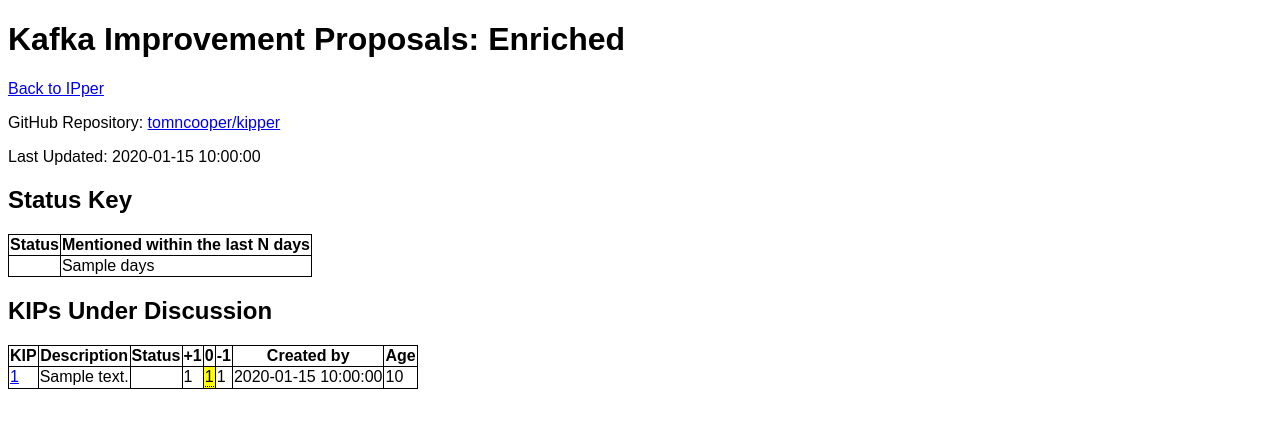
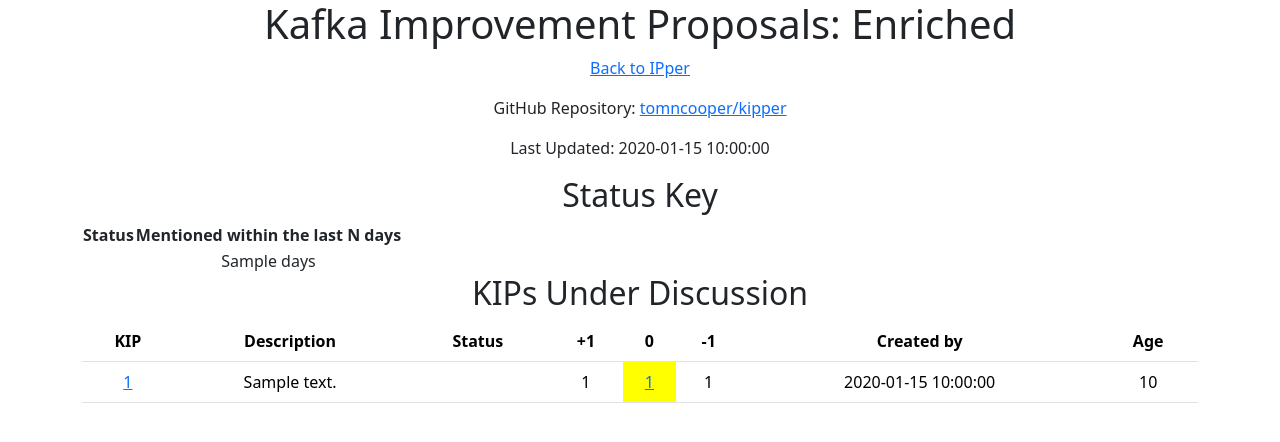
Before and after one commit to tomncooper/kipper, a Python web app: template templates/kafka-index.html.jinja in a window 1280 px wide. Shown: the top 442 px of the page. Run offline with Jinja, Linux system fonts and the light colour scheme; the template is opened without the code that fills it: most values are stand-ins (such as "Sample title", 1, 10 or a date in 2020).

Commit message:
Switch to Boostrap CSS

```diff
--- a/templates/kafka-index.html.jinja
+++ b/templates/kafka-index.html.jinja
@@ -1,61 +1,24 @@
 <!DOCTYPE html>
 
 <head>
+    <link href="https://cdn.jsdelivr.net/npm/bootstrap@5.3.3/dist/css/bootstrap.min.css" rel="stylesheet" integrity="sha384-QWTKZyjpPEjISv5WaRU9OFeRpok6YctnYmDr5pNlyT2bRjXh0JMhjY6hW+ALEwIH" crossorigin="anonymous">
+    <meta charset="utf-8">
+    <meta name="viewport" content="width=device-width, initial-scale=1">
     <title>KIP Status</title>
-    <style type="text/css">
-
-        html * {
-            font-family: Arial, Helvetica, sans-serif;
-        }
-
-        table,
-        th,
-        td {
-            border: 1px solid black;
-            border-collapse: collapse;
-        }
-        tr:hover {
-          background-color:#CCE6FF;
-        }
-
-        /* Tooltip container */
-        .tooltip {
-            position: relative;
-            display: inline-block;
-            border-bottom: 1px dotted black;
-            /* If you want dots under the hoverable text */
-        }
-
-        /* Tooltip text */
-        .tooltip .tooltiptext {
-            visibility: hidden;
-            width: 200px;
-            background-color: black;
-            color: #fff;
-            text-align: center;
-            padding: 5px 0;
-            border-radius: 6px;
-
-
-            /* Position the tooltip text - see examples below! */
-            position: absolute;
-            z-index: 1;
-            top: -5px;
-            right: 105%;
-        }
-
-        /* Show the tooltip text when you mouse over the tooltip container */
-        .tooltip:hover .tooltiptext {
-            visibility: visible;
-        }
-    </style>
 </head>
 
 <body>
+    <div class="container text-center">
+        <div class="row">
+            <div class="col">
                 <h1>Kafka Improvement Proposals: Enriched</h1>
                 <p><a href="index.html">Back to IPper</a></p>
                 <p>GitHub Repository: <a href="https://github.com/tomncooper/kipper">tomncooper/kipper</a></p>
                 <p>Last Updated: {{ date }}</p>
+            </div>
+        </div>
+        <div class="row">
+            <div class="col">
                 <h2>Status Key</h2>
                 <table>
                     <tr>
@@ -69,8 +32,12 @@
                     </tr>
                     {% endfor %}
                 </table>
+            </div>
+        <div>
+        <div class="row">
+            <div class="col">
                 <h2>KIPs Under Discussion</h2>
-    <table>
+                <table class="table table-hover">
                     <tr>
                         <th>KIP</th>
                         <th>Description</th>
@@ -88,39 +55,33 @@
                         <td style="background-color:{{ kip['status'].text }};"></td>
                         {% if kip["+1"] %}
                         <td style="background-color:green;">
-                <div class="tooltip">{{ kip["+1"]|length }}
-                    <span class="tooltiptext">
+                            <a href="#" data-bs-toggle="tooltip" data-bs-html=true
+                            data-bs-title="
                             {% for name in kip["+1"] %}
-                        {{ name }}<br>
-                        {% endfor %}
-                    </span>
-                </div>
+                            {{ name|replace("<", "(")|replace(">",")") }}<br>
+                            {% endfor %}">{{ kip["+1"]|length }}</a>
                         </td>
                         {% else %}
                         <td>{{ kip["+1"]|length }}</td>
                         {% endif %}
                         {% if kip["0"] %}
                         <td style="background-color:yellow;">
-                <div class="tooltip">{{ kip["0"]|length }}
-                    <span class="tooltiptext">
+                            <a href="#" data-bs-toggle="tooltip" data-bs-html=true
+                            data-bs-title="
                             {% for name in kip["0"] %}
-                        {{ name }}<br>
-                        {% endfor %}
-                    </span>
-                </div>
+                            {{ name|replace("<", "(")|replace(">",")") }}<br>
+                            {% endfor %}">{{ kip["0"]|length }}</a>
                         </td>
                         {% else %}
                         <td>{{ kip["0"]|length }}</td>
                         {% endif %}
                         {% if kip["-1"] %}
                         <td style="background-color:red;">
-                <div class="tooltip">{{ kip["-1"]|length }}
-                    <span class="tooltiptext">
+                            <a href="#" data-bs-toggle="tooltip" data-bs-html=true
+                            data-bs-title="
                             {% for name in kip["-1"] %}
-                        {{ name }}<br>
-                        {% endfor %}
-                    </span>
-                </div>
+                            {{ name|replace("<", "(")|replace(">",")") }}<br>
+                            {% endfor %}">{{ kip["-1"]|length }}</a>
                         </td>
                         {% else %}
                         <td>{{ kip["-1"]|length }}</td>
@@ -130,6 +91,13 @@
                     </tr>
                     {% endfor %}
                 </table>
+            </div>
+        </div>
+    <script src="https://cdn.jsdelivr.net/npm/bootstrap@5.3.3/dist/js/bootstrap.bundle.min.js" integrity="sha384-YvpcrYf0tY3lHB60NNkmXc5s9fDVZLESaAA55NDzOxhy9GkcIdslK1eN7N6jIeHz" crossorigin="anonymous"></script>
+    <script>
+        const tooltipTriggerList = document.querySelectorAll('[data-bs-toggle="tooltip"]')
+        const tooltipList = [...tooltipTriggerList].map(tooltipTriggerEl => new bootstrap.Tooltip(tooltipTriggerEl))
+    </script>
 </body>
 
 </html>
```
Also changed, not shown: templates/index.html (+30 -11 lines). Lines whose indentation alone changed are shown as unchanged.
